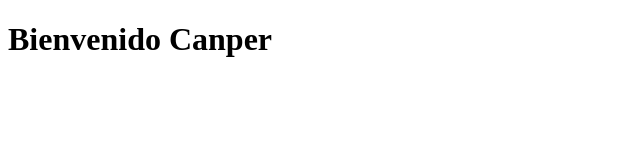
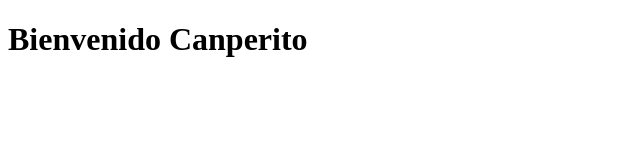
Before and after one commit to CansecoPerezLuisNolberto/cansecoperezluisnolberto.github.io, a plain HTML site: page index.html in a window 1280 px wide. Shown: the full height of the page, 0-640 px from the left. Drawn offline with Linux system fonts and the light colour scheme.

Commit message:
Primer commit :)

```diff
--- a/index.html
+++ b/index.html
@@ -4,6 +4,6 @@
      <title>Inicio</title>
    </head>
    <body>
-     <h1>Bienvenido Canper</h1>
+     <h1>Bienvenido Canperito</h1>
    </body>
  </html>
```
